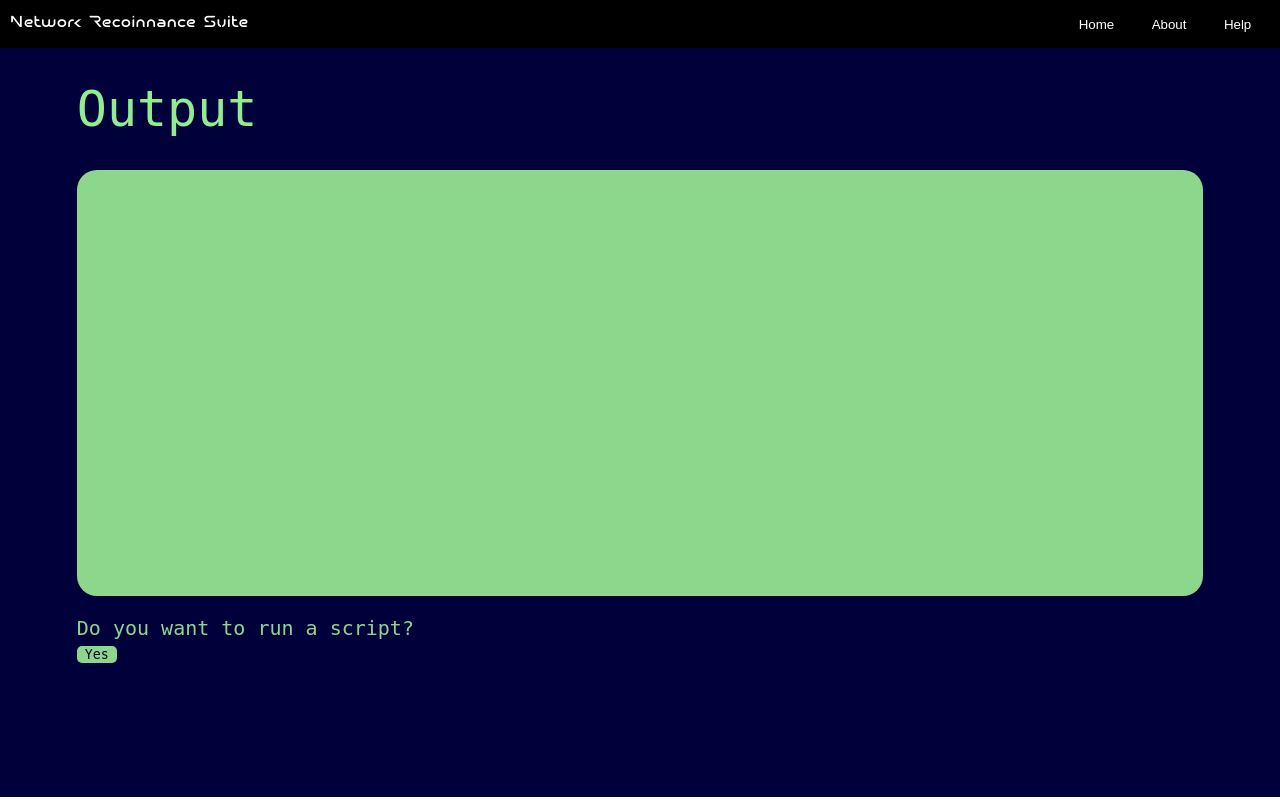
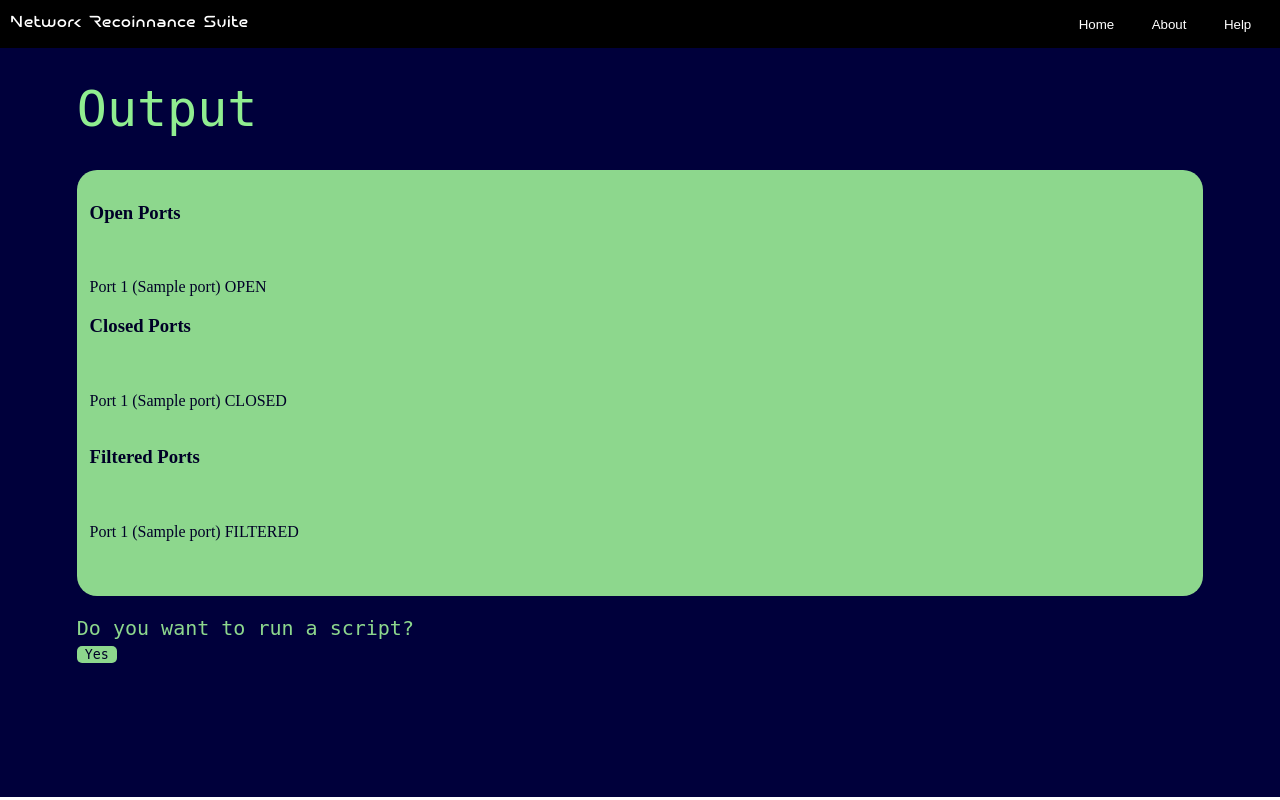
Before and after one commit to hisham-alangadan/network-reconnaissance-suite, a Flask app: template templates/output.html in a window 1280 px wide. Run offline with Flask 3, Linux system fonts and the light colour scheme; the template is opened without the code that fills it: most values are stand-ins (such as "Sample title", 1, 10 or a date in 2020).

Commit message:
Update output file to display values passed from flask app

```diff
--- a/templates/output.html
+++ b/templates/output.html
@@ -1,5 +1,6 @@
 <!DOCTYPE html>
 <html lang="en">
+
 <head>
 	<meta charset="UTF-8">
 	<meta name="viewport" content="width=device-width, initial-scale=1.0">
@@ -7,6 +8,7 @@
 	<link rel="stylesheet" href="./static/output.css">
 	<title>Output</title>
 </head>
+
 <body class="body">
 
 	<div class="header">
@@ -22,14 +24,39 @@
 				<button class="header-button">Help</button>
 			</a>
 		</div>
-        <div class="k"></div> <!-- added this because for the life of me i cant get to move the navigation bar to the left 20px -->
+		<div class="k"></div>
+		<!-- added this because for the life of me i cant get to move the navigation bar to the left 20px -->
 	</div>
 
 	<div class="venue">
 		<div class="heading">
 			Output
 		</div>
-        <div class="display"></div>
+		<div class="display">
+			<h3>Open Ports</h3>
+			<br><br>
+			{% for port in open_ports%}
+			{% if port[1] != 'unknown'%}
+			Port {{port[0]}} ({{port[1]}}) OPEN
+			{%endif%}
+			<br>
+			{%endfor%}
+			<h3>Closed Ports</h3>
+			<br><br>
+			{% for port in closed_ports%}
+			Port {{port[0]}} ({{port[1]}}) CLOSED
+			<br>
+			<br>
+			{%endfor%}
+			<h3>Filtered Ports</h3>
+			<br><br>
+			{% for port in filtered_ports%}
+			Port {{port[0]}} ({{port[1]}}) FILTERED
+			<br>
+			<br>
+			{%endfor%}
+			<!-- {{open_ports}} -->
+		</div>
 
 		<div class="output-prompt">
 			Do you want to run a script?
@@ -41,4 +68,5 @@
 
 
 </body>
+
 </html>
--- a/templates/port.html
+++ b/templates/port.html
@@ -24,8 +24,8 @@
 		<div class="text1">Enter a port number:</div>
 		<div class="port-input">
 			<form action="/port" method="POST">
-				<input type="text" placeholder="00000" id="start-port-input" name="start_ip">
-				<input type="text" placeholder="00000" id="end-port-input" name="end_ip">
+				<input type="text" placeholder="00000" id="start-port-input" name="start_port">
+				<input type="text" placeholder="00000" id="end-port-input" name="end_port">
 				<input type="submit" id="submit-button">
 			</form>
 		</div>
```
Lines whose indentation alone changed are shown as unchanged.
